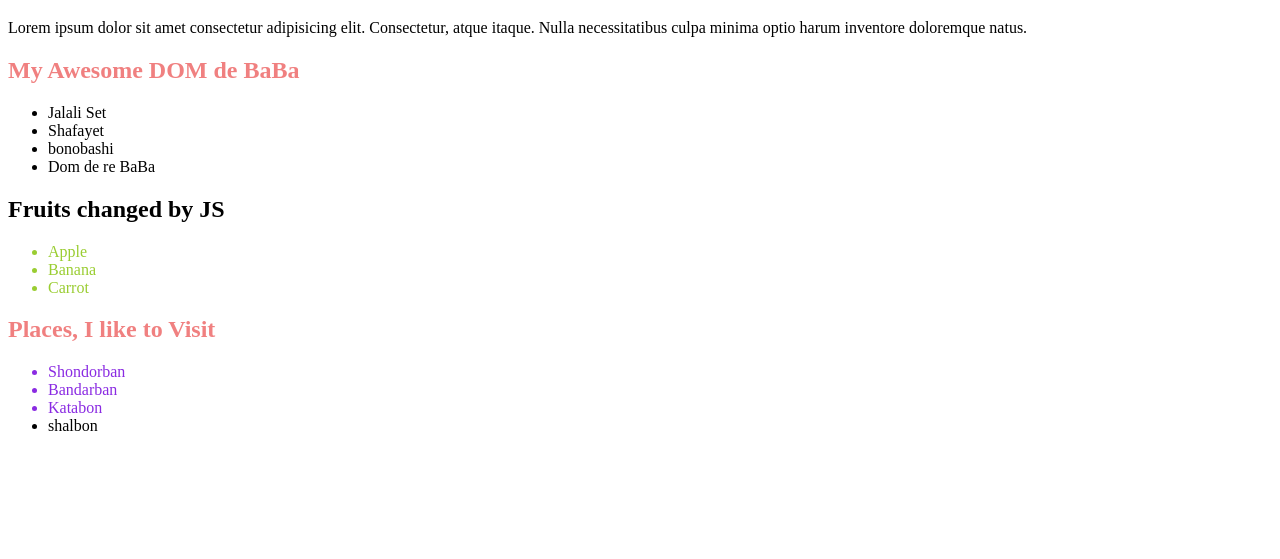
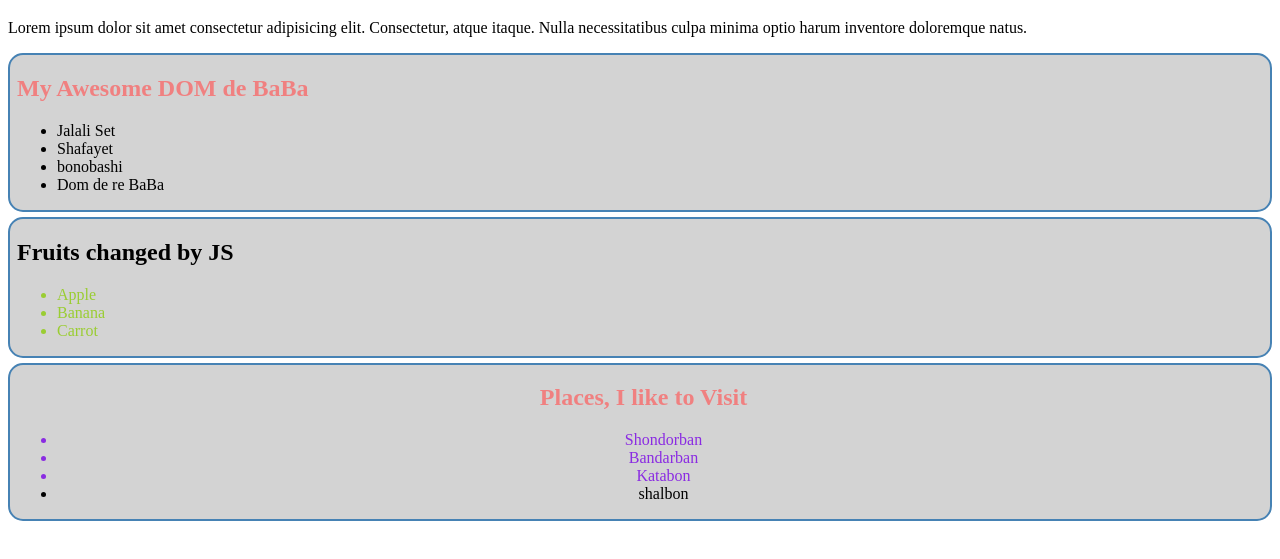
Before and after one commit to IEEEMOSTAFA/DOM-ManiPulation, a plain HTML site: page index.html in a window 1280 px wide. Shown: the part 61-620 px from the top of the page. Drawn offline with Linux system fonts and the light colour scheme.

Commit message:
classList -add_remove added

```diff
--- a/index.html
+++ b/index.html
@@ -9,6 +9,7 @@
     <style>
       .fruits-container  li {
             color: yellowgreen;
+
         }
         #fruits-title{
             color: black;
@@ -49,7 +50,7 @@
             </ul>
 
         </section>
-        <section>
+        <section id = "places-container" class="large-text">
             <h1 id ="places-title">Places, I like to Visit </h1>
 
             <ul>
@@ -89,7 +90,7 @@
         // option -3:: getElementsByclassName::
         const places = document.getElementsByClassName('important-places');
         for(const place of places){
-            console.log(place.innerText);
+            // console.log(place.innerText);
         }
     // option -4:  querySelector
 
@@ -100,7 +101,7 @@
        const someLi = document.querySelectorAll('.fruits-container li')
     //    console.log(someLi);
        for(const li of someLi){
-        console.log(li.innerText);
+        // console.log(li.innerText);
        }
 
     </script>
--- a/js/styleInJs.js
+++ b/js/styleInJs.js
@@ -1 +1,18 @@
-const sections = document.querySelectorAll('section')
+const sections = document.querySelectorAll('section');
+// console.log(sections);
+for(const section of sections){
+    section.style.border = '2px solid steelblue';
+    section.style.marginBottom = '5px ';
+    section.style.borderRadius = '15px';
+    section.style.paddingLeft = '7px';
+    section.style.backgroundColor = 'lightgray';
+}
+
+
+
+
+// const placesContainer = document.getElementById('places-container');
+// placesContainer.style.backgroundColor = 'yellow';
+const placesContainer = document.getElementById('places-container');
+placesContainer.classList.add('text-center');
+placesContainer.classList.remove('large-text')
--- a/styles/style.css
+++ b/styles/style.css
@@ -1,3 +1,11 @@
 h1{
     color: lightcoral;
 }
+.large-text{
+    font-size: 2em;
+}
+
+.text-center{
+   text-align: center;
+   /* background-color: yellowgreen !important; */
+}
```
